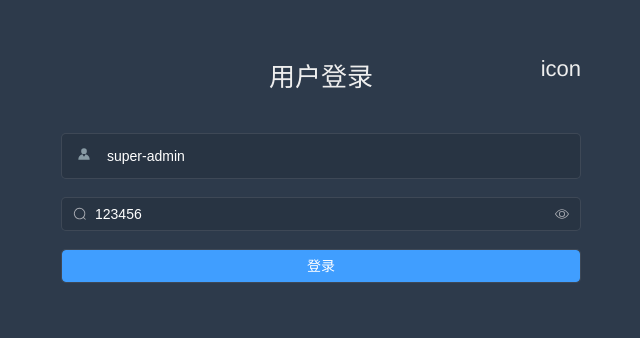
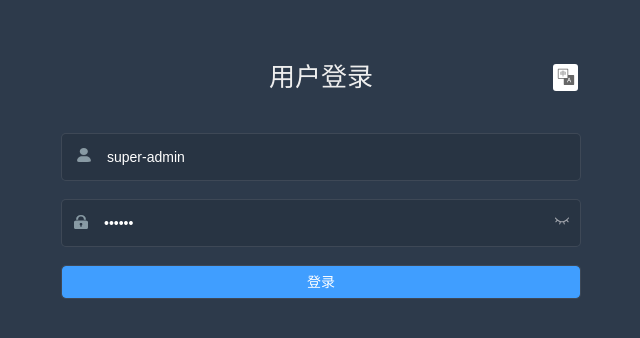
Before and after one commit to NiuCaiXia2022/background-project, a Vue app: page /#/login in a window 1280 px wide. Shown: the part 104-442 px from the top of the page, without its empty margins (319-959 px from the left). Built offline with nearby package versions, Linux system fonts and the light colour scheme.

Commit message:
feat(svg图标): svg图标 + login样式修改

```diff
--- a/package.json
+++ b/package.json
@@ -37,7 +37,8 @@
     "husky": "^7.0.1",
     "lint-staged": "^11.1.2",
     "sass": "^1.32.7",
-    "sass-loader": "^12.0.0"
+    "sass-loader": "^12.0.0",
+    "svg-sprite-loader": "^6.0.9"
   },
   "gitHooks": {
     "pre-commit": "lint-staged"
--- /dev/null
+++ b/src/components/SvgIcon.vue
@@ -0,0 +1,57 @@
+<template>
+  <!-- 展示svg 在线图标 -->
+  <div
+    v-if="isExternal"
+    class="svg-icon svg-external-icon"
+    :style="styleSvgIcon"
+  ></div>
+  <!-- 展示svg 本地图标 -->
+
+  <svg v-else class="svg-icon" :class="className" aria-hidden="true">
+    <use :xlink:href="iconName" />
+  </svg>
+</template>
+<script setup>
+// 父传子 defineProps 接收
+import { defineProps, computed } from 'vue'
+import { isExternal as external } from '../utils/validate.js'
+// 保存传的值
+const props = defineProps({
+  icon: {
+    type: String,
+    default: ''
+  },
+  className: {
+    type: String,
+    default: ''
+  }
+})
+const styleSvgIcon = computed(() => {
+  return {
+    mask: `url(${props.icon}) no-repeat 50% 50%`,
+    '-webkit-mask': `url(${props.icon}) no-repeat 50% 50%`
+  }
+})
+const isExternal = computed(() => {
+  // console.log(external(props.icon));返回布尔值
+  return external(props.icon)
+})
+const iconName = computed(() => {
+  return `#icon-${props.icon}`
+})
+</script>
+<style lang="scss" scoped>
+.svg-icon {
+  width: 1em;
+  height: 1em;
+  vertical-align: -0.15em;
+  fill: currentColor;
+  overflow: hidden;
+}
+
+.svg-external-icon {
+  background-color: currentColor;
+  mask-size: cover !important;
+  display: inline-block;
+}
+</style>
--- a/src/main.js
+++ b/src/main.js
@@ -9,5 +9,17 @@ import store from './store'
 // import "./style/index.scss"
 // 图标
 import './iconfont/iconfont.css'
+// svg 第一种
+import installIcons from './icons/index'
+
+// svg 第二种
+// import  './icons/index'
+// import SvgIcon from './components/SvgIcon'
+
 const app = createApp(App)
+//  引入 svg
+installIcons(app)
+// svg 第二种
+// app.component('SvgIcon',SvgIcon)
+
 app.use(ElementPlus).use(store).use(router).mount('#app')
--- /dev/null
+++ b/src/utils/validate.js
@@ -0,0 +1,4 @@
+//  判断是否为外部资源
+export function isExternal(path) {
+  return /^(https?:|mailto:|tel:)/.test(path)
+}
--- a/src/views/login/index.vue
+++ b/src/views/login/index.vue
@@ -11,6 +11,30 @@
       <div class="login-top">
         <h3 class="login-title">用户登录</h3>
 
+        <p class="icon">
+          <span class="icon-next">
+            <el-tooltip
+              content="国际化"
+              placement="bottom"
+              effect="light"
+            >
+              <svg-icon icon="language"></svg-icon>
+            </el-tooltip>
+          </span>
+        </p>
+
+        <!-- <el-tooltip
+          class="box-item"
+          effect="dark"
+          content="Bottom Center prompts info"
+          placement="bottom"
+        >
+          <el-button>bottom</el-button>
+        </el-tooltip>
+        <span class="icon">
+          <svg-icon icon="language"></svg-icon>
+        </span> -->
+
         <!-- 阿里巴巴图标-封装-显示 -->
         <!-- <IconPdf icon="icon-icon-test" size="50" color="#fff"></IconPdf> -->
         <!-- 阿里巴巴图标-本地图标-显示 -->
@@ -19,23 +43,22 @@
           style="font-size: 50px; color: '#fff'"
         ></span> -->
 
-        <!-- svg -->
-        <!-- <div
-          class="svg-icon svg-external-icon"
-          style="mask :url('https://res.lgdsunday.club/user.svg') no-repeat 50% 50%; '-wekit-mask':url('https://res.lgdsunday.club/user.svg') no-repeat 50% 50% "
-        ></div>
+        <!-- svg-封装-显示-->
+        <!-- <svg-icon icon="https://res.lgdsunday.club/user.svg"></svg-icon>
+        <svg-icon icon="https://res.lgdsunday.club/user.svg"></svg-icon> -->
 
-        <svg v-else class="svg-icon" :class="className" aria-hidden="true">
-          <use :xlink:href="#icon-" />
-        </svg> -->
-
-        <span class="icon">icon</span>
+        <!-- <span class="icon">icon</span> -->
+        <!-- <span class="icon">
+          <svg-icon icon="passwordStatus"></svg-icon>
+        </span> -->
+        <!-- <svg-icon class="svg-icon " icon="passwordStatus"></svg-icon> -->
       </div>
       <el-form-item prop="username">
         <!-- 第一种icon -->
         <span class="svg-content">
           <el-icon>
-            <avatar />
+            <!-- <avatar /> -->
+            <svg-icon icon="user"></svg-icon>
           </el-icon>
         </span>
         <el-input v-model="loginForm.username" />
@@ -44,9 +67,21 @@
         <el-input :type="inputType" v-model="loginForm.password">
           <!-- 第二种icon -->
           <template #prefix>
-            <el-icon class="el-input__icon"><search /></el-icon>
+            <el-icon class="el-input__icon">
+              <!-- <search/> -->
+              <svg-icon icon="password"></svg-icon>
+            </el-icon>
           </template>
           <template #suffix>
+            <!-- svg图标 -->
+            <span class="svg-pwd" @click="handlePasswordStatus">
+              <el-icon>
+                <svg-icon :icon="passwordStatus"></svg-icon>
+              </el-icon>
+            </span>
+          </template>
+
+          <!-- <template #suffix>
             <el-icon
               v-if="inputType === 'password'"
               @click="handlePasswordStatus()"
@@ -61,9 +96,10 @@
             >
               <View />
             </el-icon>
-          </template>
+          </template> -->
         </el-input>
       </el-form-item>
+
       <el-form-item>
         <el-button class="form-bottom" type="primary" @click="handleLoginForm()"
           >登录</el-button
@@ -72,7 +108,7 @@
     </el-form>
   </div>
 </template>
-// script setup 另一种方式 不用xiereturn
+// script setup 另一种方式 不用data return
 <script setup>
 /***
  * element-plus  内置icon图标
@@ -80,15 +116,17 @@
  * svg图标(两种)
  */
 // 引入 reactive 参数必须是对象
-import { reactive, ref } from 'vue'
+import { reactive, ref, computed } from 'vue'
 // 图标
-import { Avatar, Search, View, Hide } from '@element-plus/icons-vue'
+// import { Avatar, Search, View, Hide } from '@element-plus/icons-vue'
 // 引入 封装验证
 import { validatePassword } from './rule.js'
 // 封装的 Login 接口
 import UserLogin from '../../api/login.js'
 // 引入 md5 加密
 import md5 from 'md5'
+// 导入 svg
+// import SvgIcon from '../../components/SvgIcon'
 
 // 阿里巴巴图标 引入
 // import IconPdf from '../../components/Icon.vue'
@@ -96,7 +134,7 @@ import md5 from 'md5'
 // 验证 移动到 rule.js
 const LoginForm = ref(null) // 表单验证
 
-const inputType = ref() // 密码状态
+const inputType = ref('password') // 密码状态
 
 // 表单数据
 const loginForm = reactive({
@@ -135,6 +173,10 @@ const handleLoginForm = async () => {
   })
 }
 
+// svg 图标 眼睛
+const passwordStatus = computed(() => {
+  return inputType.value === 'password' ? 'eye' : 'eye-open'
+})
 // 密码切换
 const handlePasswordStatus = () => {
   inputType.value = inputType.value === 'password' ? 'text' : 'password'
@@ -182,10 +224,22 @@ $cursor: #fff;
     // 图标
     .icon {
       position: absolute;
-      top: 0;
-      right: 0;
-      font-size: 22px;
+      top: 8px;
+      right: 3px;
+      font-size: 18px;
       color: $light_gray;
+      background-color: #fff;
+      border-radius: 3px;
+      padding: 3px 2px;
+      .icon-next {
+        box-sizing: border-box;
+        border: 1px solid rgba(0, 0, 0, 0);
+        padding: 0.5px;
+      }
+      .icon-next:hover {
+        border: 1px solid #000;
+        border-radius: 3px;
+      }
     }
   }
   // 表单item
@@ -201,14 +255,21 @@ $cursor: #fff;
       background: transparent;
       box-shadow: none;
     }
+    .el-input__wrapper {
+      height: 46px;
+    }
     .el-input__inner {
       color: $cursor !important;
     }
+    .el-input__prefix-inner,
     .svg-content {
       padding: 6px 5px 6px 15px;
       color: $dark_gray;
       vertical-align: middle;
       display: inline-block;
+    }
+    .el-input__prefix-inner {
+      padding: 14px 8px 1px 1px;
     }
     .el-form-item__content {
       flex-wrap: nowrap;
@@ -230,16 +291,4 @@ $cursor: #fff;
     }
   }
 }
-.svg-icon {
-  width: 1em;
-  height: 1em;
-  vertical-align: -0.15em;
-  fill: currentColor;
-  overflow: hidden;
-}
-.svg-external-icon {
-  background-color: currentColor;
-  mask-size: cover !important;
-  display: inline-block;
-}
 </style>
--- a/vue.config.js
+++ b/vue.config.js
@@ -1,5 +1,26 @@
 const { defineConfig } = require('@vue/cli-service')
+
+const path = require('path')
+function resolve(dir) {
+  return path.join(__dirname, dir)
+}
+// https://cli.vuejs.org/zh/guide/webpack.html#%E7%AE%80%E5%8D%95%E7%9A%84%E9%85%8D%E7%BD%AE%E6%96%B9%E5%BC%8F
 module.exports = defineConfig({
+  chainWebpack(config) {
+    // 设置 svg-sprite-loader
+    config.module.rule('svg').exclude.add(resolve('src/icons')).end()
+    config.module
+      .rule('icons')
+      .test(/\.svg$/)
+      .include.add(resolve('src/icons'))
+      .end()
+      .use('svg-sprite-loader')
+      .loader('svg-sprite-loader')
+      .options({
+        symbolId: 'icon-[name]'
+      })
+      .end()
+  },
   transpileDependencies: true,
   devServer: {
     port: 8888,
```
Also changed, not shown: 1 other file (tests, documents, lock files or other folders).
